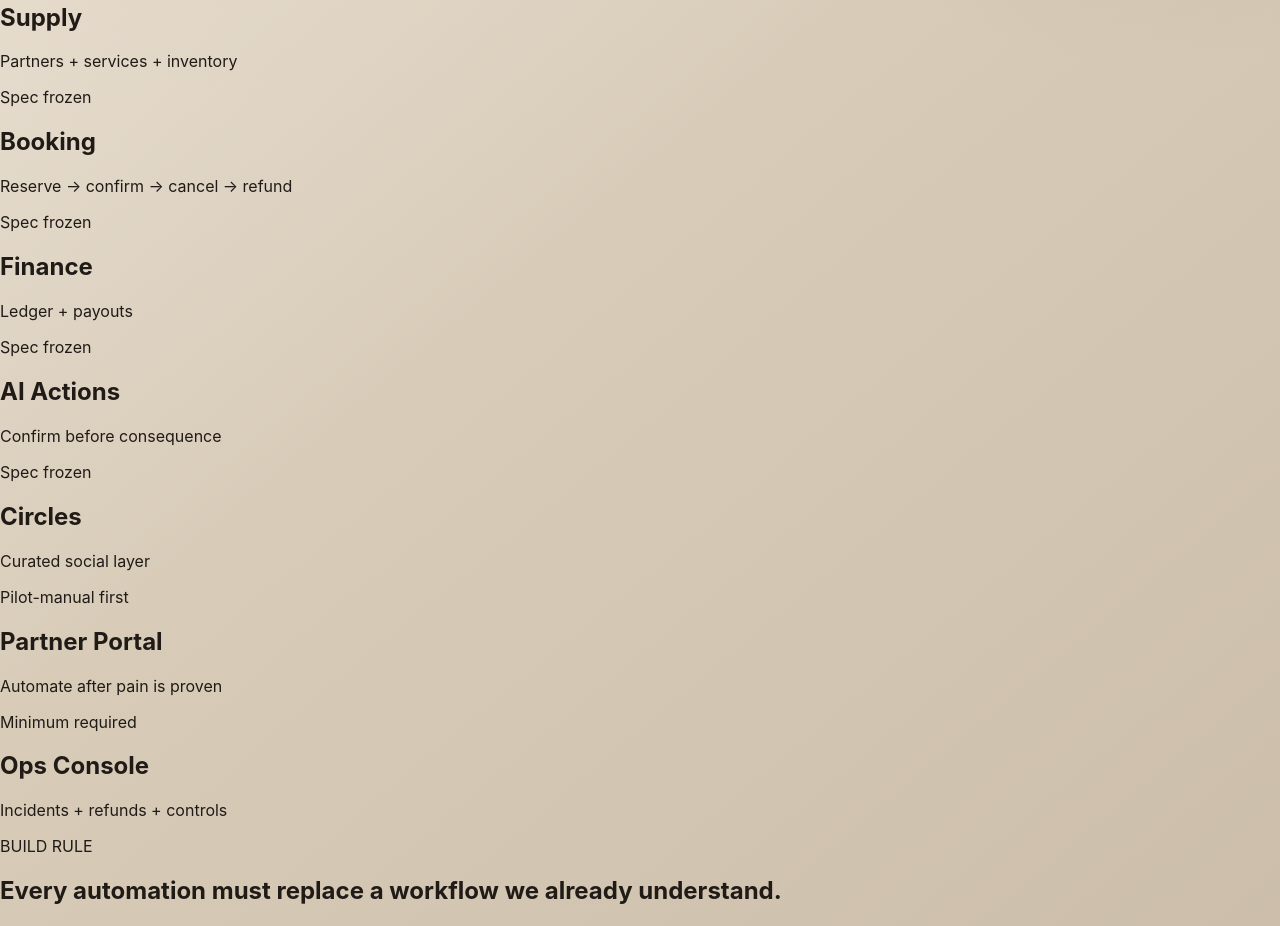
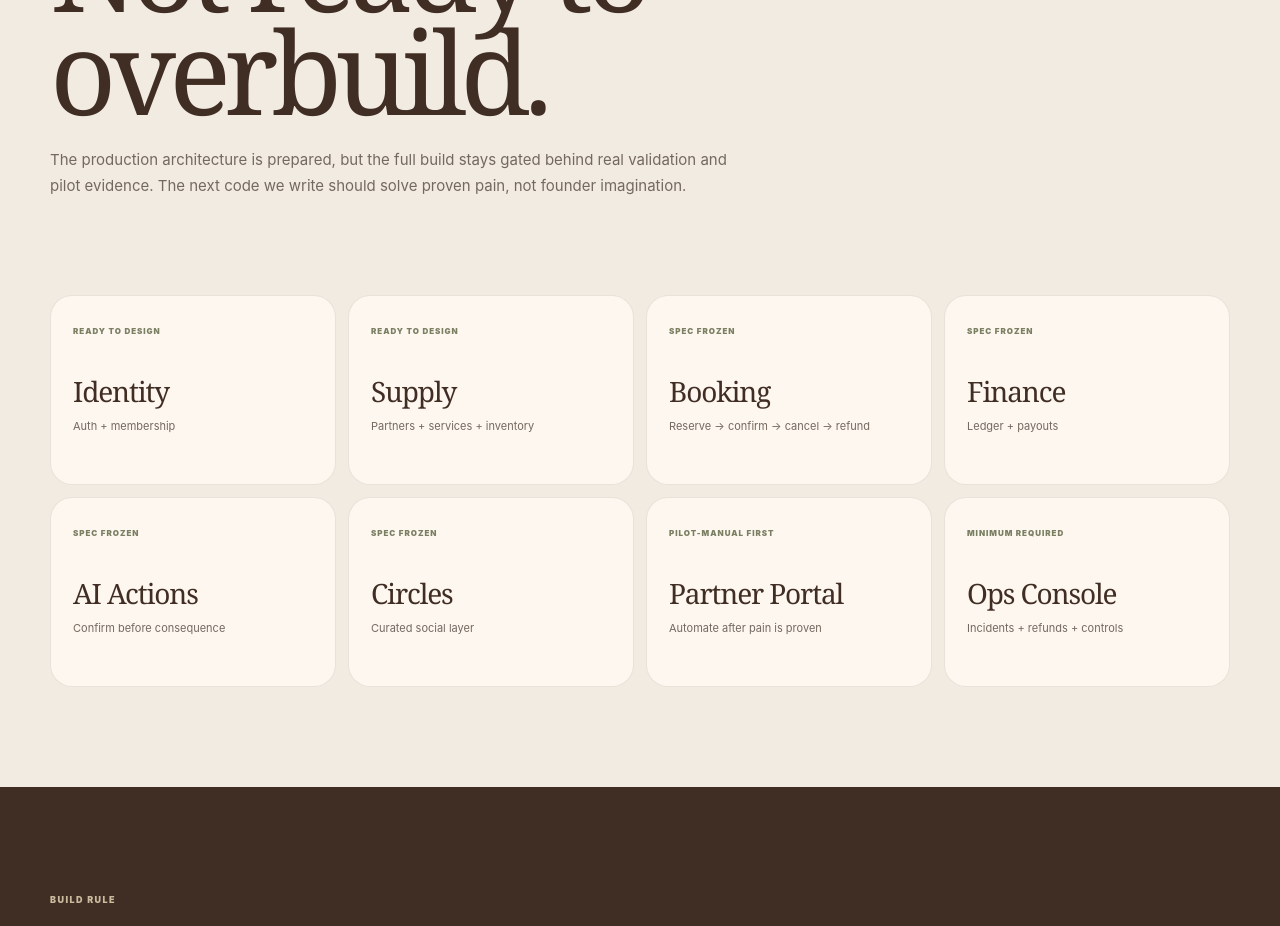
Before and after one commit to laraoliveiracassemiros-del/make-it-happen, a Next.js app: page /build in a window 1280 px wide. Shown: the part 440-1366 px from the top of the page. Built offline with nearby package versions, Linux system fonts and the light colour scheme.

Commit message:
style Sēn build readiness page

```diff
--- a/src/app/globals.css
+++ b/src/app/globals.css
@@ -979,3 +979,36 @@ button:active { transform: scale(.985); }
   .pilot-day { margin-top: 18px; width: fit-content; }
   .gate-grid { grid-template-columns: 1fr; }
 }
+
+/* Sēn Build Readiness */
+.build-readiness { min-height:100vh; background:#f1ebe2; color:#402d23; }
+.build-hero {
+  width:min(1180px,calc(100% - 44px)); margin:0 auto; padding:110px 0 70px;
+}
+.build-hero > span, .build-principle > span {
+  font-size:9px; letter-spacing:.16em; font-weight:900; color:#7b7f62;
+}
+.build-hero h1, .build-principle h2 {
+  font-family:Georgia,serif; font-weight:500; letter-spacing:-.06em; line-height:.9;
+}
+.build-hero h1 { font-size:clamp(60px,9vw,118px); margin:18px 0 24px; max-width:1000px; }
+.build-hero p { max-width:700px; color:#74695f; line-height:1.75; font-size:15px; }
+.build-grid {
+  width:min(1180px,calc(100% - 44px)); margin:0 auto; padding:10px 0 100px;
+  display:grid; grid-template-columns:repeat(4,1fr); gap:12px;
+}
+.build-grid article {
+  padding:22px; min-height:190px; border-radius:22px; background:rgba(255,250,242,.85);
+  border:1px solid rgba(64,45,35,.1);
+}
+.build-grid article > span { font-size:8px; letter-spacing:.12em; text-transform:uppercase; color:#7b7f62; font-weight:900; }
+.build-grid h2 { font-family:Georgia,serif; font-size:28px; font-weight:500; margin:34px 0 8px; letter-spacing:-.04em; }
+.build-grid p { margin:0; color:#74695f; font-size:11px; line-height:1.55; }
+.build-principle {
+  padding:100px max(22px,calc((100vw - 1180px)/2)); background:#402d23; color:#f8efe4;
+}
+.build-principle > span { color:#cabb9f; }
+.build-principle h2 { font-size:clamp(48px,7vw,86px); max-width:980px; margin:15px 0 20px; }
+.build-principle p { color:rgba(248,239,228,.62); }
+@media (max-width:900px){.build-grid{grid-template-columns:1fr 1fr;}}
+@media (max-width:560px){.build-grid{grid-template-columns:1fr;}.build-hero{padding-top:80px;}}
```
